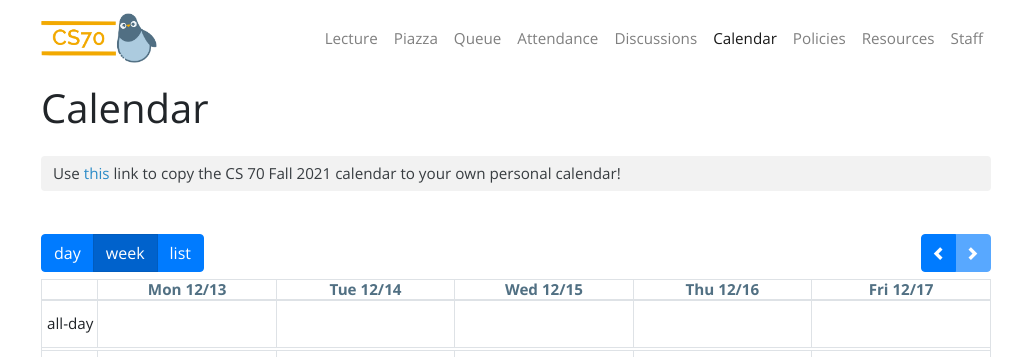
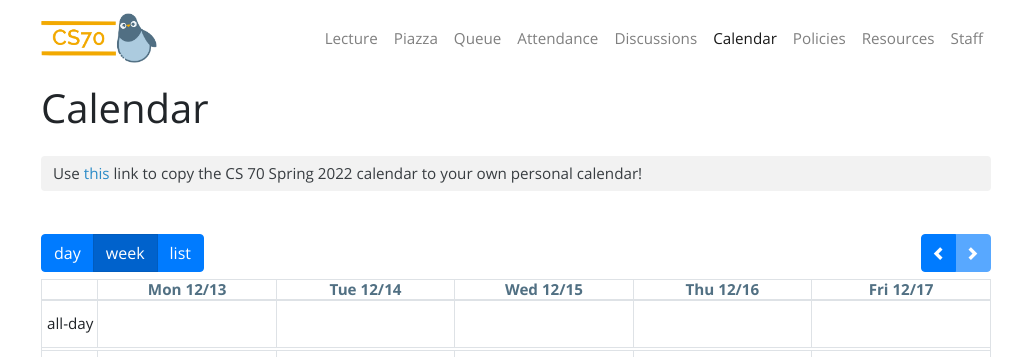
Before and after one commit to tsgoten/cs70-website, a Jekyll site: the page built from pages/calendar.html, in a window 1280 px wide. Shown: the top 357 px of the page, without its empty margins (124-1155 px from the left). Built offline with Jekyll 4.4.1, drawn with Linux system fonts in a browser that asks for light colours.

Commit message:
updated more changes for sp22

```diff
--- a/_layouts/calendar-layout.html
+++ b/_layouts/calendar-layout.html
@@ -8,7 +8,7 @@ layout: page
         href="https://calendar.google.com/calendar/u/0?cid=Y19kdGkyOGVnMWI3aTFtZDRocmhlbjJsYWFib0Bncm91cC5jYWxlbmRhci5nb29nbGUuY29t"
         >this</a
     >
-    link to copy the CS 70 Fall 2021 calendar to your own personal calendar!
+    link to copy the CS 70 Spring 2022 calendar to your own personal calendar!
 </blockquote>
 <br/>
 
```
Also changed, not shown: _staff/admin/briana-zhang.md (+1 -1 lines).
